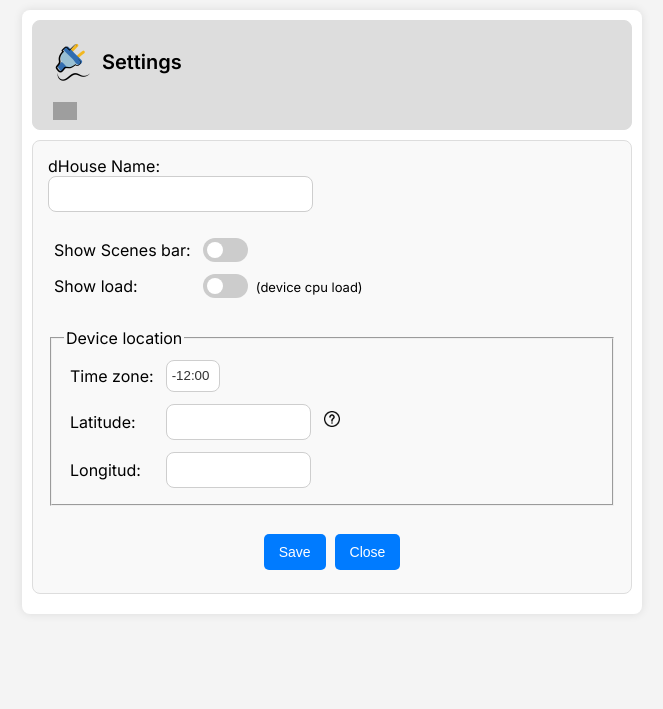
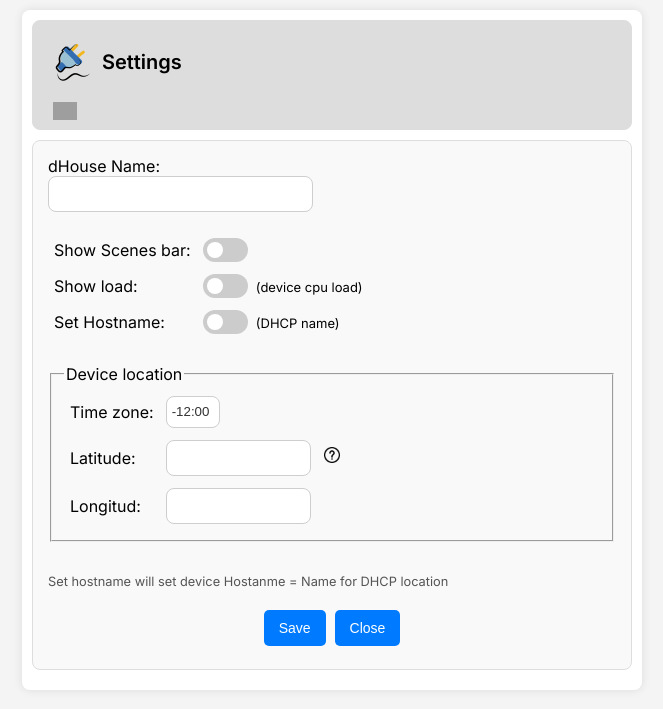
Before and after one commit to jorge-elissaldfe/dHouse, a PHP site: page /settings.php in a window 1280 px wide. Shown: the top 709 px of the page, without its empty margins (308-971 px from the left). Run offline with PHP 8.4, Linux system fonts and the light colour scheme; data that the repository does not hold is empty; grey boxes are pictures that could not be loaded.

Commit message:
Add files via upload

```diff
--- a/src/web/config.php
+++ b/src/web/config.php
@@ -28,13 +28,9 @@ define("TASMOTA_CURRENT_RELEASE",'http://ota.tasmota.com/tasmota/release/tasmota
 // http://ota.tasmota.com/tasmota/release/tasmota-minimal.bin
 define("TASMOTA_REPOSITORY", "http://ota.tasmota.com/tasmota/release/");
 
-// firmware install, first time install 9.5, then upgrade
-// ie:
-// http://ota.tasmota.com/tasmota/release-9.5.0/tasmota-lite.bin
-// http://ota.tasmota.com/tasmota/release-9.5.0/tasmota-minimal.bin
-// http://ota.tasmota.com/tasmota/release/
-// "http://ota.tasmota.com/tasmota/release/"); //
-define("TASMOTA_FIRST_FIRMWARE", "http://ota.tasmota.com/tasmota/release/");	// http://ota.tasmota.com/tasmota/release-9.5.0/");
+// firmware to install the very first time: 9.5
+// I've have had issues installing last tasmota release as the first firmware
+define("TASMOTA_FIRST_FIRMWARE", "http://ota.tasmota.com/tasmota/release-9.5.0/");
 
 
 // module type for SonOff Bridge
--- a/src/web/map_devices.php
+++ b/src/web/map_devices.php
@@ -44,19 +44,16 @@
 
 		<!-- devices and actions -->
 		<section class="section" style="margin-bottom: 3px">
-        	<div id="device-list" style="margin-top: 7px">
+        	<div id="device-list" style="margin-top: 7px; overflow-x: auto">
 			</div>
 			<br>Total devices: <span id='total-devices'></span>
 		</section>
     </div>
 
-<script src='js/Sortable.min.js'></script>
 <script src="js/mqtt_tasmota.js"></script>
 <script src="js/generic.js"></script>
-<script src="js/tasmota.js"></script>
 <script src='js/messages.js'></script>
 <script src="js/dom_utils.js"></script>
-<script src="js/index_shortcuts.js"></script>
 <script src="js/map_devices.js"></script>
 <script src="js/init_page.js"></script>
 <script>
--- a/src/web/settings.php
+++ b/src/web/settings.php
@@ -52,6 +52,16 @@
 					<font size=2>&nbsp;(device cpu load)</font>
 				</td>
 			</tr>
+			<tr><td><label for='set_hostname'>Set Hostname:</label></td>
+				<td>
+					<label class='switch'>
+					<input type='checkbox' id='set_hostname'>
+					<span class='slider round'></span>
+					</label>
+					<font size=2>&nbsp;(DHCP name)</font>
+				</td>
+			</tr>
+
 <?php if (EXPERIMENTAL_SET_SLEEP_TIME) { ?>
 			<tr><td>Default Sleep Time:</td>
 				<td><select id='sleep_time'>
@@ -85,7 +95,7 @@
 			</table>
 		</fieldset>
 
-		<br>
+		<br><p class="note">Set hostname will set device Hostanme = Name for DHCP location</p>
 		<div class="settings" style="display: flex; justify-content: center; align-items: center; height: 52px">
 		<button id='save' class='basic-button'> Save </button>&nbsp;&nbsp;
 		<button id='close' class='basic-button'> Close </button>
```
